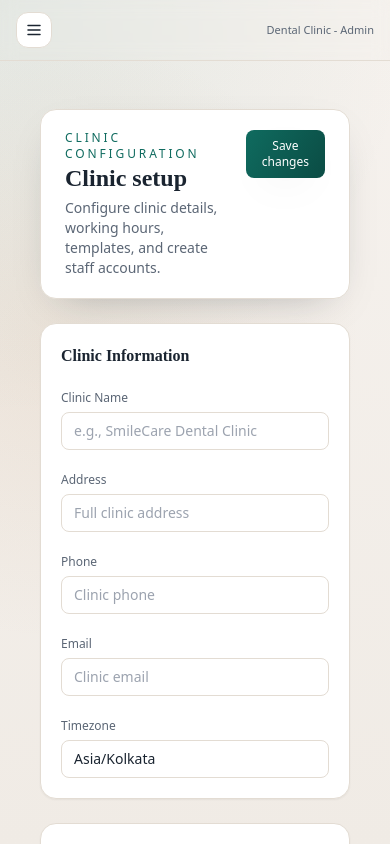
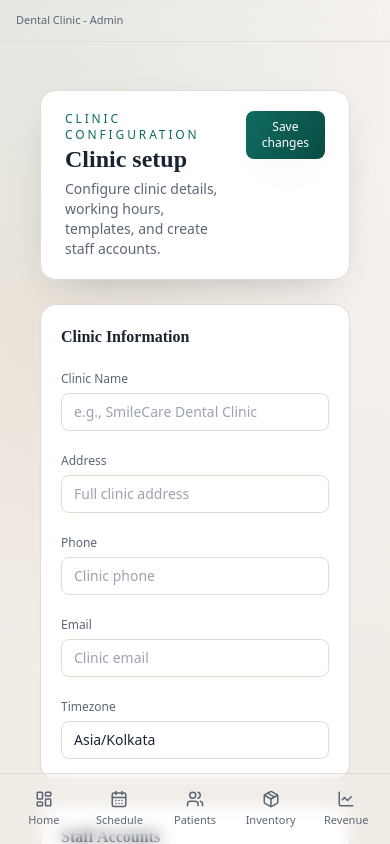
Before and after one commit to shashank35i/DentraOS, a React (Vite) app in the folder Frontend/: page /admin/clinic in a window 390 px wide. Built offline with nearby package versions, Linux system fonts and the light colour scheme; no server answers; sample sign-in values are in the browser's storage.

Commit message:
Add mobile bottom nav for all roles

```diff
--- a/Frontend/src/layouts/admin/AdminLayout.tsx
+++ b/Frontend/src/layouts/admin/AdminLayout.tsx
@@ -1,6 +1,13 @@
 // src/layouts/admin/AdminLayout.tsx
-import React, { useState } from "react";
-import { Menu as MenuIcon } from "lucide-react";
+import React, { useEffect, useState } from "react";
+import { NavLink } from "react-router-dom";
+import {
+  LayoutDashboardIcon,
+  CalendarDaysIcon,
+  UsersIcon,
+  PackageIcon,
+  LineChartIcon,
+} from "lucide-react";
 import { AdminSidebar } from "./AdminSidebar";
 
 interface AdminLayoutProps {
@@ -27,14 +34,33 @@
     getInitialSidebarState
   );
 
+  useEffect(() => {
+    const handleResize = () => {
+      if (window.innerWidth < 1024) {
+        setSidebarOpen(false);
+      }
+    };
+
+    handleResize();
+    window.addEventListener("resize", handleResize);
+    return () => window.removeEventListener("resize", handleResize);
+  }, []);
+
   const setOpen = (value: boolean) => {
     setSidebarOpen(value);
     localStorage.setItem(SIDEBAR_KEY, String(value));
   };
 
-  const openSidebar = () => setOpen(true);
   const closeSidebar = () => setOpen(false);
   const toggleSidebar = () => setOpen(!sidebarOpen);
+
+  const navItems = [
+    { to: "/admin/overview", label: "Home", Icon: LayoutDashboardIcon },
+    { to: "/admin/schedule", label: "Schedule", Icon: CalendarDaysIcon },
+    { to: "/admin/patients", label: "Patients", Icon: UsersIcon },
+    { to: "/admin/inventory", label: "Inventory", Icon: PackageIcon },
+    { to: "/admin/revenue", label: "Revenue", Icon: LineChartIcon },
+  ];
 
   return (
     <div className="app-shell h-screen flex overflow-hidden">
@@ -46,30 +72,36 @@
 
       <div className="flex-1 flex flex-col min-w-0 overflow-hidden">
         <header className="flex items-center justify-between px-4 lg:px-6 py-3 border-b border-line bg-surface/90 backdrop-blur">
-          <div className="flex items-center gap-2">
-            {!sidebarOpen && (
-              <button
-                type="button"
-                onClick={openSidebar}
-                className="inline-flex lg:hidden items-center justify-center h-9 w-9 rounded-xl border border-line bg-surface text-ink"
-                aria-label="Open sidebar"
-              >
-                <MenuIcon size={18} />
-              </button>
-            )}
-
-            <div className="hidden lg:block text-xs font-semibold tracking-[0.18em] uppercase text-ink-muted">
-              Admin Panel
-            </div>
+          <div className="hidden lg:block text-xs font-semibold tracking-[0.18em] uppercase text-ink-muted">
+            Admin Panel
           </div>
-
           <div className="text-[11px] text-ink-muted">Dental Clinic - Admin</div>
         </header>
 
-        <main className="flex-1 overflow-y-auto px-4 lg:px-6 py-6">
+        <main className="flex-1 overflow-y-auto px-4 lg:px-6 py-6 pb-24 lg:pb-6">
           {children}
         </main>
       </div>
+
+      <nav className="lg:hidden fixed bottom-0 inset-x-0 z-40 border-t border-line bg-surface/95 backdrop-blur">
+        <div className="grid grid-cols-5 gap-1 px-2 py-2 text-[11px] text-ink-muted">
+          {navItems.map(({ to, label, Icon }) => (
+            <NavLink
+              key={to}
+              to={to}
+              className={({ isActive }) =>
+                [
+                  "flex flex-col items-center justify-center gap-1 rounded-xl py-2",
+                  isActive ? "text-brand bg-surface-muted" : "hover:text-ink",
+                ].join(" ")
+              }
+            >
+              <Icon size={18} />
+              <span>{label}</span>
+            </NavLink>
+          ))}
+        </div>
+      </nav>
     </div>
   );
 };
--- a/Frontend/src/layouts/doctor/DoctorLayout.tsx
+++ b/Frontend/src/layouts/doctor/DoctorLayout.tsx
@@ -1,6 +1,13 @@
 // src/layouts/doctor/DoctorLayout.tsx
-import React, { useState, useEffect } from "react";
-import { MenuIcon } from "lucide-react";
+import React, { useEffect, useState } from "react";
+import { NavLink } from "react-router-dom";
+import {
+  LayoutDashboardIcon,
+  CalendarDaysIcon,
+  ClipboardListIcon,
+  UsersIcon,
+  ActivityIcon,
+} from "lucide-react";
 import { DoctorSidebar } from "./DoctorSidebar";
 
 interface DoctorLayoutProps {
@@ -19,8 +26,27 @@
     localStorage.setItem(SIDEBAR_KEY, String(sidebarOpen));
   }, [sidebarOpen]);
 
-  const openSidebar = () => setSidebarOpen(true);
+  useEffect(() => {
+    const handleResize = () => {
+      if (window.innerWidth < 1024) {
+        setSidebarOpen(false);
+      }
+    };
+
+    handleResize();
+    window.addEventListener("resize", handleResize);
+    return () => window.removeEventListener("resize", handleResize);
+  }, []);
+
   const toggleSidebar = () => setSidebarOpen((prev) => !prev);
+
+  const navItems = [
+    { to: "/doctor/overview", label: "Home", Icon: LayoutDashboardIcon },
+    { to: "/doctor/schedule", label: "Schedule", Icon: CalendarDaysIcon },
+    { to: "/doctor/cases", label: "Cases", Icon: ClipboardListIcon },
+    { to: "/doctor/patients", label: "Patients", Icon: UsersIcon },
+    { to: "/doctor/insights", label: "Insights", Icon: ActivityIcon },
+  ];
 
   return (
     <div className="app-shell h-screen flex overflow-hidden">
@@ -29,21 +55,32 @@
       <div className="flex-1 flex flex-col min-w-0 overflow-hidden">
         <header className="flex items-center justify-between px-3 py-2 lg:hidden border-b border-line bg-surface/90 backdrop-blur">
           <div className="text-sm font-semibold text-ink">Doctor Workspace</div>
-
-          <button
-            type="button"
-            onClick={openSidebar}
-            className="inline-flex items-center justify-center h-9 w-9 rounded-xl border border-line bg-surface text-ink"
-            aria-label="Open menu"
-          >
-            <MenuIcon size={18} />
-          </button>
         </header>
 
-        <main className="flex-1 overflow-y-auto px-4 lg:px-6 py-6">
+        <main className="flex-1 overflow-y-auto px-4 lg:px-6 py-6 pb-24 lg:pb-6">
           {children}
         </main>
       </div>
+
+      <nav className="lg:hidden fixed bottom-0 inset-x-0 z-40 border-t border-line bg-surface/95 backdrop-blur">
+        <div className="grid grid-cols-5 gap-1 px-2 py-2 text-[11px] text-ink-muted">
+          {navItems.map(({ to, label, Icon }) => (
+            <NavLink
+              key={to}
+              to={to}
+              className={({ isActive }) =>
+                [
+                  "flex flex-col items-center justify-center gap-1 rounded-xl py-2",
+                  isActive ? "text-brand bg-surface-muted" : "hover:text-ink",
+                ].join(" ")
+              }
+            >
+              <Icon size={18} />
+              <span>{label}</span>
+            </NavLink>
+          ))}
+        </div>
+      </nav>
     </div>
   );
 };
--- a/Frontend/src/layouts/patient/PatientLayout.tsx
+++ b/Frontend/src/layouts/patient/PatientLayout.tsx
@@ -1,5 +1,12 @@
 import React, { useEffect, useMemo, useState } from "react";
-import { MenuIcon } from "lucide-react";
+import { NavLink } from "react-router-dom";
+import {
+  LayoutDashboardIcon,
+  CalendarDaysIcon,
+  FileTextIcon,
+  CreditCardIcon,
+  BellIcon,
+} from "lucide-react";
 import { PatientSidebar } from "./PatientSidebar";
 
 type Props = {
@@ -19,12 +26,31 @@
     localStorage.setItem("patient_sidebar_open", String(sidebarOpen));
   }, [sidebarOpen]);
 
+  useEffect(() => {
+    const handleResize = () => {
+      if (window.innerWidth < 1024) {
+        setSidebarOpen(false);
+      }
+    };
+
+    handleResize();
+    window.addEventListener("resize", handleResize);
+    return () => window.removeEventListener("resize", handleResize);
+  }, []);
+
   const leftPad = useMemo(() => {
     return sidebarOpen ? "lg:pl-64" : "lg:pl-16";
   }, [sidebarOpen]);
 
-  const openSidebar = () => setSidebarOpen(true);
   const toggleSidebar = () => setSidebarOpen((v) => !v);
+
+  const navItems = [
+    { to: "/patient/overview", label: "Home", Icon: LayoutDashboardIcon },
+    { to: "/patient/appointments", label: "Visits", Icon: CalendarDaysIcon },
+    { to: "/patient/treatments", label: "Care", Icon: FileTextIcon },
+    { to: "/patient/billing", label: "Billing", Icon: CreditCardIcon },
+    { to: "/patient/alerts", label: "Alerts", Icon: BellIcon },
+  ];
 
   return (
     <div className="app-shell h-screen w-full overflow-hidden">
@@ -41,22 +67,34 @@
       >
         <header className="flex items-center justify-between px-4 lg:px-6 py-3 border-b border-line bg-surface/90 backdrop-blur lg:hidden">
           <div className="text-sm font-semibold text-ink">Patient Portal</div>
-          <button
-            type="button"
-            onClick={openSidebar}
-            className="inline-flex items-center justify-center h-9 w-9 rounded-xl border border-line bg-surface text-ink"
-            aria-label="Open menu"
-          >
-            <MenuIcon size={18} />
-          </button>
         </header>
 
-        <main className="flex-1 overflow-y-auto overflow-x-hidden">
+        <main className="flex-1 overflow-y-auto overflow-x-hidden pb-24 lg:pb-6">
           <div className="min-h-screen px-4 sm:px-6 lg:px-8 py-6">
             {children}
           </div>
         </main>
       </div>
+
+      <nav className="lg:hidden fixed bottom-0 inset-x-0 z-40 border-t border-line bg-surface/95 backdrop-blur">
+        <div className="grid grid-cols-5 gap-1 px-2 py-2 text-[11px] text-ink-muted">
+          {navItems.map(({ to, label, Icon }) => (
+            <NavLink
+              key={to}
+              to={to}
+              className={({ isActive }) =>
+                [
+                  "flex flex-col items-center justify-center gap-1 rounded-xl py-2",
+                  isActive ? "text-brand bg-surface-muted" : "hover:text-ink",
+                ].join(" ")
+              }
+            >
+              <Icon size={18} />
+              <span>{label}</span>
+            </NavLink>
+          ))}
+        </div>
+      </nav>
     </div>
   );
 };
```
